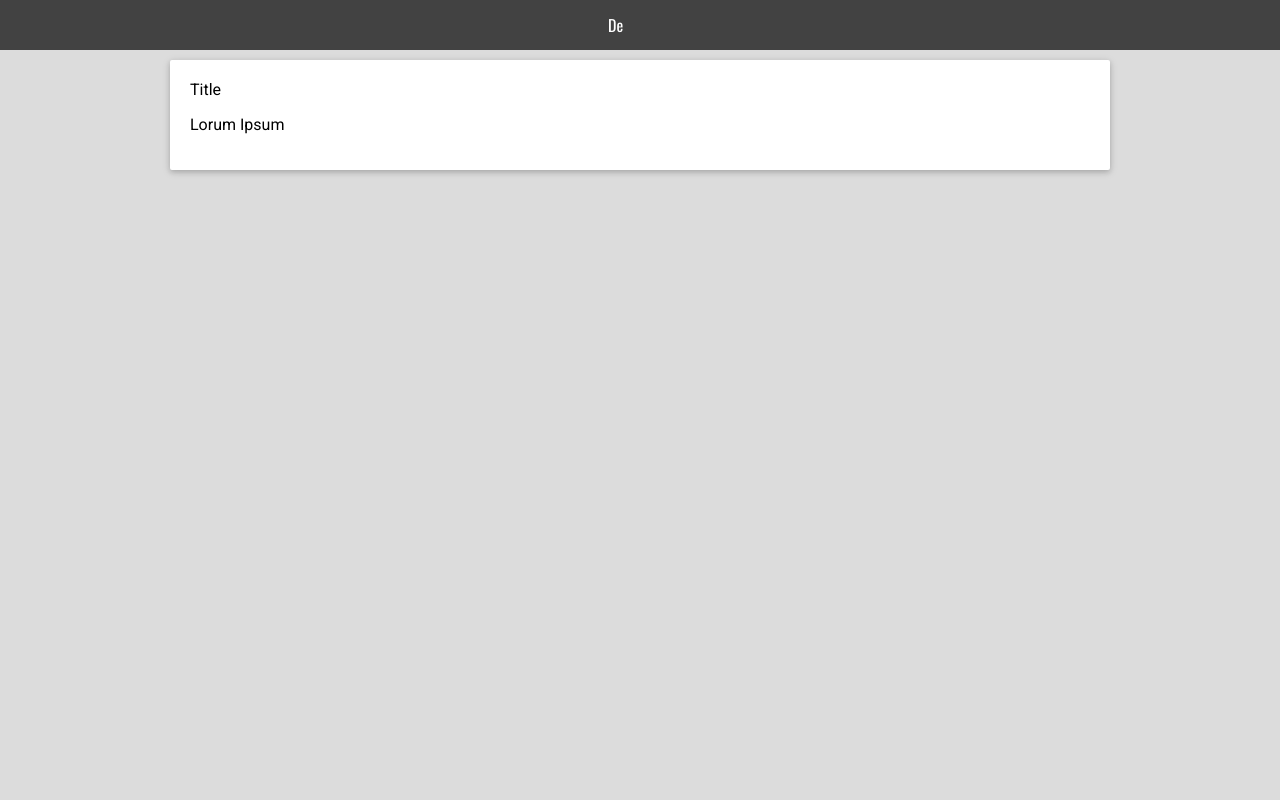
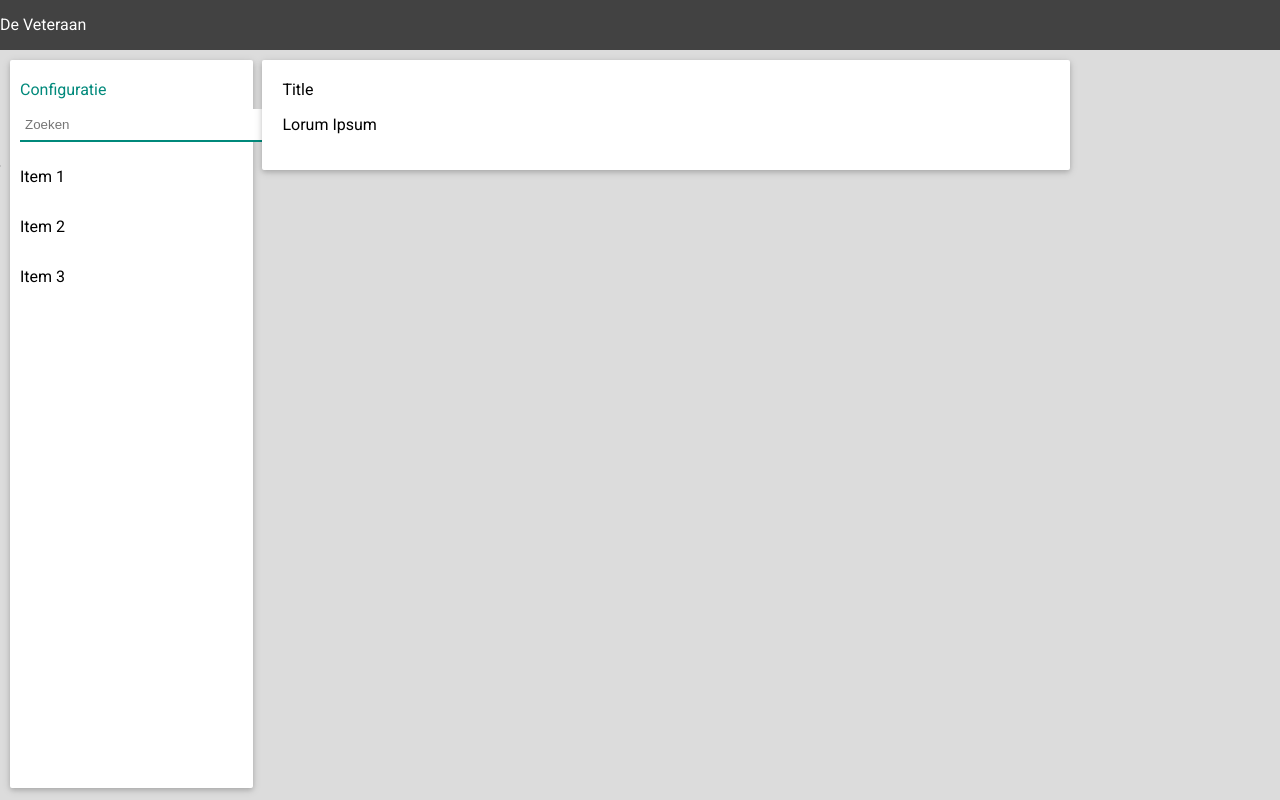
Before and after one commit to Maxis8888/Bierbrouwerij, a PHP site: page /app/Views/app.php in a window 1280 px wide. Run offline with PHP 8.4, Linux system fonts and the light colour scheme; data that the repository does not hold is empty; some libraries are stand-ins or nearby versions.

Commit message:
added a view

```diff
--- a/app/models/User.php
+++ b/app/Models/User.php
@@ -13,6 +13,6 @@ class User extends Model
 
     public function test()
     {
-        return "Hello";
+        return "Paul Bergmann";
     }
 }
--- a/app/Views/body.php
+++ b/app/Views/body.php
@@ -8,11 +8,39 @@
 ?>
 
 <div class="body-container">
-    <div class="center material-back">
+    <div class="sidebar material-back margin-left-10px fixed margin-top-0 padding-left-right-0 height-86-percent">
+        <div class="margin-left-10px margin-bottom-10px color-material-green">
+            <label>Configuratie</label>
+        </div>
+
+        <div class="border-0search margin-bottom-10px">
+            <input type="text" class="search" placeholder="Zoeken">
+            <i class="material-icons absolute search-icon">search</i>
+        </div>
+
+        <div class="width-max height-50px sidebar-item title transition-ease-in-3s pointer">
+            <div class="margin-left-10px">
+                <p>Item 1</p>
+            </div>
+        </div>
+
+        <div class="width-max height-50px sidebar-item title transition-ease-in-3s pointer">
+            <div class="margin-left-10px">
+                <p>Item 2</p>
+            </div>
+        </div>
+
+        <div class="width-max height-50px sidebar-item title transition-ease-in-3s pointer">
+            <div class="margin-left-10px">
+                <p>Item 3</p>
+            </div>
+        </div>
+    </div>
+
+    <div class="center material-back relative system-container">
         <div class="">Title</div>
         <div class="">
             <p>Lorum Ipsum</p>
-            <p><?= $config ?></p>
         </div>
     </div>
 </div>
--- a/app/Views/header.php
+++ b/app/Views/header.php
@@ -1,6 +1,7 @@
 <meta charset="UTF-8">
 <link href='https://fonts.googleapis.com/css?family=Roboto' rel='stylesheet' type='text/css'>
 <link href='https://fonts.googleapis.com/css?family=Oswald' rel='stylesheet' type='text/css'>
+<link href="https://fonts.googleapis.com/icon?family=Material+Icons" rel="stylesheet">
 <script src="https://ajax.googleapis.com/ajax/libs/jquery/1.11.3/jquery.min.js"></script>
 <script src="//code.jquery.com/ui/1.11.4/jquery-ui.js"></script>
 <link rel="stylesheet" href="https://maxcdn.bootstrapcdn.com/font-awesome/4.5.0/css/font-awesome.min.css">
--- a/public/css/style.css
+++ b/public/css/style.css
@@ -6,20 +6,35 @@ body {
     background-color: gainsboro;
 }
 
+.margin-left-10px p {
+    margin: 0;
+}
+
+.margin-bottom-10px {
+    margin-bottom: 10px;
+}
+
+.transition-ease-in-3s {
+    transition: ease-in .2s;
+}
+
 .header-container {
     width: 100%;
     height: 50px;
     background-color: #424242;
-    font-family: 'Oswald', sans-serif;
 }
 
 .center {
-    margin: auto;
-    width: 5%;
+    /*margin: auto;
+    width: 5%;*/
 }
 
 .white-color {
     color: white;
+}
+
+.color-material-green {
+    color: #00897B;
 }
 
 .material-back {
@@ -27,10 +42,90 @@ body {
     padding: 20px;
 /*    margin: 0.5rem 0 1rem 0;*/
     margin-top: 10px;
-    width: 900px;
+    width: 60%;
     border-radius: 2px;
     background-color: #fff;
     box-shadow: 0 2px 5px 0 rgba(0,0,0,0.16),0 2px 10px 0 rgba(0,0,0,0.12);
+}
+
+input[type="text"] {
+    border: 0;
+    border-bottom: 2px solid #00897B;
+    height: 21px;
+    padding: 5px 30px 5px 5px;
+    outline: none;
+}
+
+.border-0 {
+
+}
+
+.search-icon {
+    margin-top: 5px;
+    float: left;
+    margin-left: -30px;
+}
+
+.search {
+    margin-left: 10px;
+    width: 245px;
+}
+
+.width-310px {
+    width: 310px;
+}
+
+.pointer {
+    cursor: pointer;
+}
+
+.height-86-percent {
+    height: 86%;
+}
+
+.relative {
+    position: relative;
+}
+
+.absolute {
+    position: absolute;
+}
+
+.fixed {
+    position: fixed;
+}
+
+.margin-left-10px {
+    margin-left: 10px;
+}
+
+.margin-top-0 {
+    margin-top: 0;
+}
+
+.width-max {
+    width: 100%;
+}
+
+.height-50px {
+    height: 50px;
+}
+
+.sidebar-item:hover {
+    background-color: #E0E0E0;
+}
+
+.sidebar {
+    width: 19%;
+}
+
+.system-container {
+    margin-left: 20.5%;
+}
+
+.padding-left-right-0 {
+    padding-left: 0;
+    padding-right: 0;
 }
 
 .title {
```
Also changed, not shown: 2 other files.
